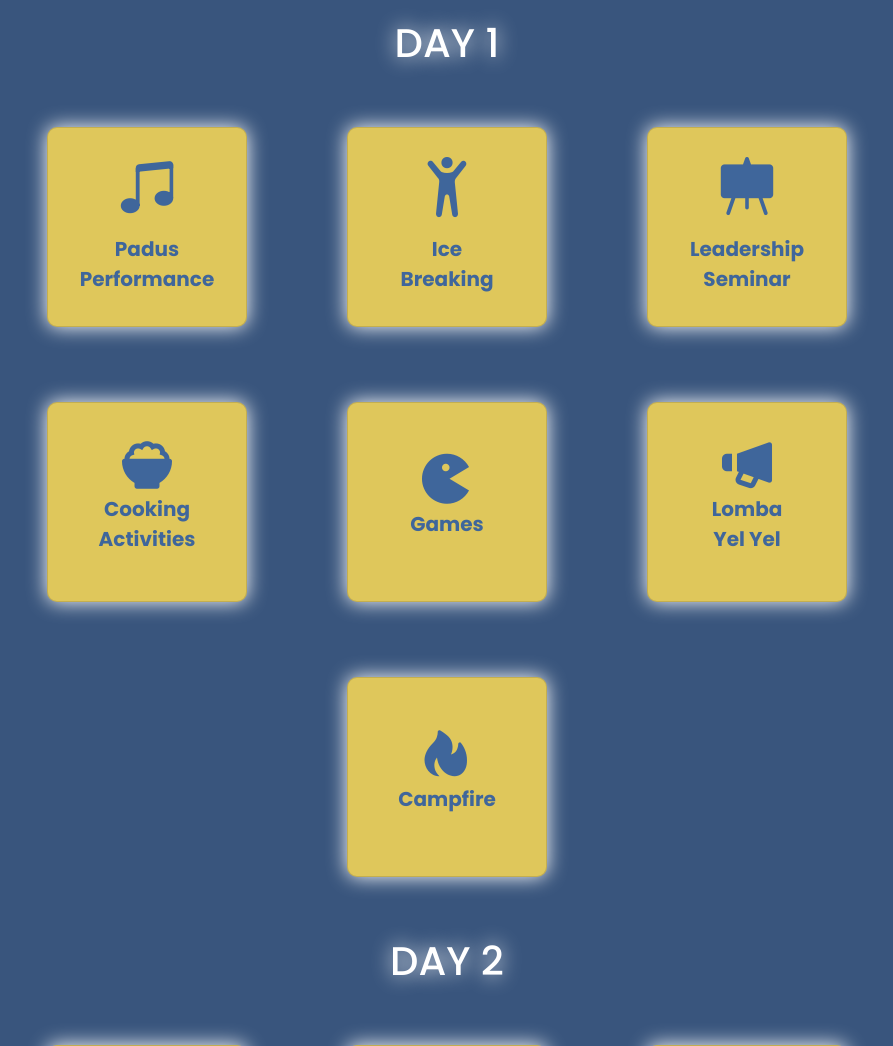
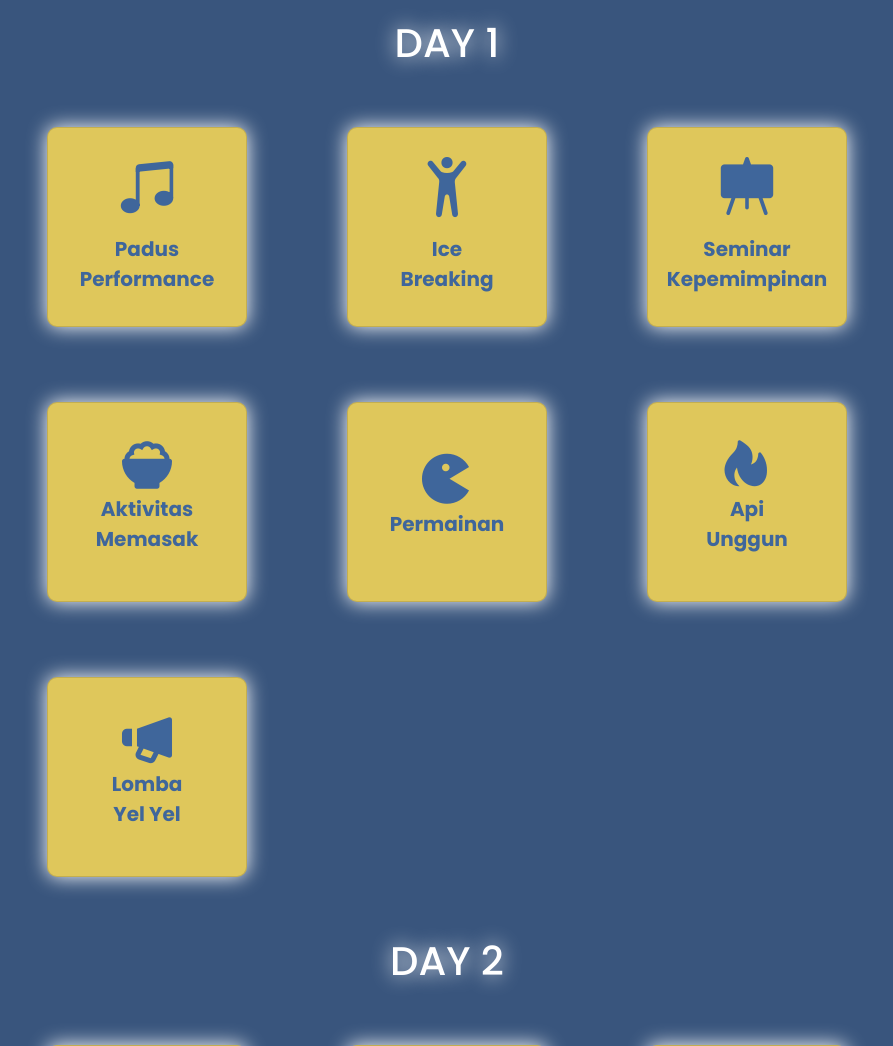
Before and after one commit to rhasyafaqih03/stargazers-clone, a Flask app: page / in a window 1280 px wide. Shown: the part 2183-3229 px from the top of the page, without its empty margins (193-1086 px from the left). Run offline with Flask 3, Linux system fonts and the light colour scheme; some libraries are stand-ins or nearby versions.

Commit message:
Update index.html

```diff
--- a/templates/index.html
+++ b/templates/index.html
@@ -182,82 +182,94 @@
           class="card hidden"
         >
           <i class="bi bi-music-note-beamed"></i>
-              <p class="padus" id="event-name">Padus<br />Performance</p>
+          <p class="event-name padus" data-event-key="Padus Performance">Padus<br />Performance</p>
         </div>
         <div
           onclick="showDetail('Ice Breaking', 'bi bi-person-arms-up', ' MC akan mengajak siswa siswi untuk mengikuti ice breaking agar dapat memeriahkan acara dan menegaskan kesemangatan diantara siswa siswi sembari meningkatkan tingkat percaya diri dari setiap siswa. Salah satu contoh ice breaking adalah quiz mengenai IGS.')"
           class="card hidden"
         >
         <i class="bi bi-person-arms-up"></i>
-              <p class="ice" id="event-name">Ice<br />Breaking</p>
+          <p class="event-name ice" data-event-key="Ice Breaking">Ice<br />Breaking</p>
         </div>
         <div
           onclick="showDetail('Leadership Seminar', 'bi bi-easel-fill', 'Seorang lecturer akan memberi materi berkaitan dengan leadership kepada murid myrid. Dengan diadakannya seminar ini, siswa siswi bisa mendalami ilmu masing masing tentang skill kepemimpinan. Seminar ini memberi arahan dan membekali mereka untuk mengembang skillnya.')"
           class="card hidden"
         >
         <i class="bi bi-easel-fill"></i>
-              <p class="leader" id="event-name">Leadership<br />Seminar</p>
+          <p class="event-name leader" data-event-key="Leadership Seminar">Seminar<br />Kepemimpinan</p>
         </div>
+
         <div
           onclick="showDetail('Cooking Activities', 'bx bxs-bowl-rice', 'Siswa siswi akan diminta untuk memasak makan malamnya di sekolah. Mereka akan dibagi menjadi kelompok kelompok kecil. Siswa siswi dapat menentukan hindangan yang dimasak dan membawa bahan bahannya dari rumah. Kegiatan ini dirancang untuk melatih skill dan keterampilan memasak.')"
           class="card hidden"
         >
         <i class="bx bxs-bowl-rice"></i>
-              <p class="cooking" id="event-name">Cooking<br />Activities</p>
+          <p class="event-name cooking" data-event-key="Cooking Activities">Aktivitas<br />Memasak</p>
         </div>
+
         <div
           onclick="showDetail('Games', 'bx bxs-game', 'Menyediakan kesempatan untuk siswa-siswi supaya bisa berpartisipasi dalam permainan yang menjalurkan semangat kompetitif, menguatkan keakraban antara anggota, dan meningkatkan keterampilan interpersonal. Games yang akan diselenggarakan meliputi Musical chairs, Ular Naga, Estafet Sarung dan Balap Balon.')"
           class="card hidden"
         >
         <i class="bx bxs-game"></i>
-              <p class="games" id="event-name">Games</p>
+          <p class="event-name games" data-event-key="Games">Permainan</p>
         </div>
+
+        <div
+          onclick="showDetail('Campfire', 'bx bxs-hot', 'Siswa siswi akan duduk mengelilingi api unggun yang dinyalakan di tengah dengan jarak yang aman. Kegiatan ini bisa diiringi dengan lagu atau musik yang cocok dengan suasananya. Momen ini akan dikenang siswa siswi sebagai puncak di masa masa sekolahnya.')"
+          class="card hidden"
+        >
+        <i class="bx bxs-hot"></i>
+          <p class="event-name campfire" data-event-key="Campfire">Api<br>Unggun</p>
+        </div>
+
         <div
           onclick="showDetail('Lomba Yel Yel', 'bx bxs-megaphone', 'Siswa Siswi akan diminta untuk menampilkan hasil kerjasamanya dalam bentuk yelyel. Kegiatan ini efektif dalam meningkatkan kekerabatan antar anggota kelompok dan mengurangi rasa kemaluan seseorang.')"
           class="card hidden"
         >
         <i class="bx bxs-megaphone"></i>
-              <p class="yelyel" id="event-name">Lomba<br />Yel Yel</p>
+          <p class="event-name yelyel" data-event-key="Lomba Yel Yel">Lomba<br />Yel Yel</p>
         </div>
-            <div
-              onclick="showDetail('Campfire', 'bx bxs-hot', 'Siswa siswi akan duduk mengelilingi api unggun yang dinyalakan di tengah dengan jarak yang aman. Kegiatan ini bisa diiringi dengan lagu atau musik yang cocok dengan suasananya. Momen ini akan dikenang siswa siswi sebagai puncak di masa masa sekolahnya.')"
-              class="card card-7 hidden"
-            >
-              <i class="bx bxs-hot"></i>
-              <p class="campfire" id="event-name">Campfire</p>
-            </div>
+
+
       </div>
     </div>
     <div class="kelas12">
       <h1 class="heading text-shadow hidden judul">DAY 2</h1>
       <div class="card-container">
         <div
-              onclick="showDetail('Band Performance', 'fa-solid fa-guitar', 'Pertunjukkan yang dibawa band-band ‘nama band’ yang sungguh mengkagumkan, Menunjukkan skill dan kerjasama antara anggota band. Dengan lagu ‘nama lagu’ yang menciptakan suasana penuh energi tentunya akan menyemangati siswa siswi untuk hari kedua ASTERIA')"
+          onclick="showDetail('Band Performance Day2', 'fa-solid fa-guitar', 'Pertunjukkan yang dibawa band-band ‘nama band’ yang sungguh mengkagumkan, Menunjukkan skill dan kerjasama antara anggota band. Dengan lagu ‘nama lagu’ yang menciptakan suasana penuh energi tentunya akan menyemangati siswa siswi untuk hari kedua ASTERIA.')"
           class="card hidden"
         >
           <i class="fa-solid fa-guitar"></i>
-              <p class="band" id="event-name">
+          <p class="event-name band" data-event-key="Band Performance Day2">
             Band <br />
             Performance
           </p>
         </div>
+
         <div
           onclick="showDetail('Solo Performance', 'bx bxs-microphone-alt', 'Performance- performance yang menarik perhatian dan akan dikenang penyaksinya yang dibawa oleh: Alif Danendra, Jason Marvel dan Muhammad Yusuf dengan berbagai lagu yang sedang populer. ')"
           class="card hidden"
         >
         <i class="bx bxs-microphone-alt"></i>
-              <p class="solo" id="event-name">
+          <p class="event-name solo" data-event-key="Solo Performance2">
             Solo <br />
             Performance
           </p>
         </div>
+
         <div
           onclick="showDetail('Jalan Santai', 'fa-solid fa-person-running', 'Siswa siswi akan jalan bersama di pagi hari berdasarkan rute yang telah ditentukan. Pasti, kegiatan ini akan menyegarkan mereka dan melatih tubuhnya supaya menjadi lebih sehat dan bugar.')"
           class="card hidden"
         >
         <i class="fa-solid fa-person-running"></i>
-              <p class="jalan" id="event-name">Jalan <br />Santai</p>
+          <p class="event-name jalan" data-event-key="Jalan Santai2">
+            Jalan <br />
+            Santai
+          </p>
         </div>
+
       </div>
     </div>
   </div>
@@ -283,6 +295,7 @@
     </div>
   </div>
 </div>
+
 
     <!-- Waves 3 -->
 
```
Lines whose indentation alone changed are shown as unchanged.
